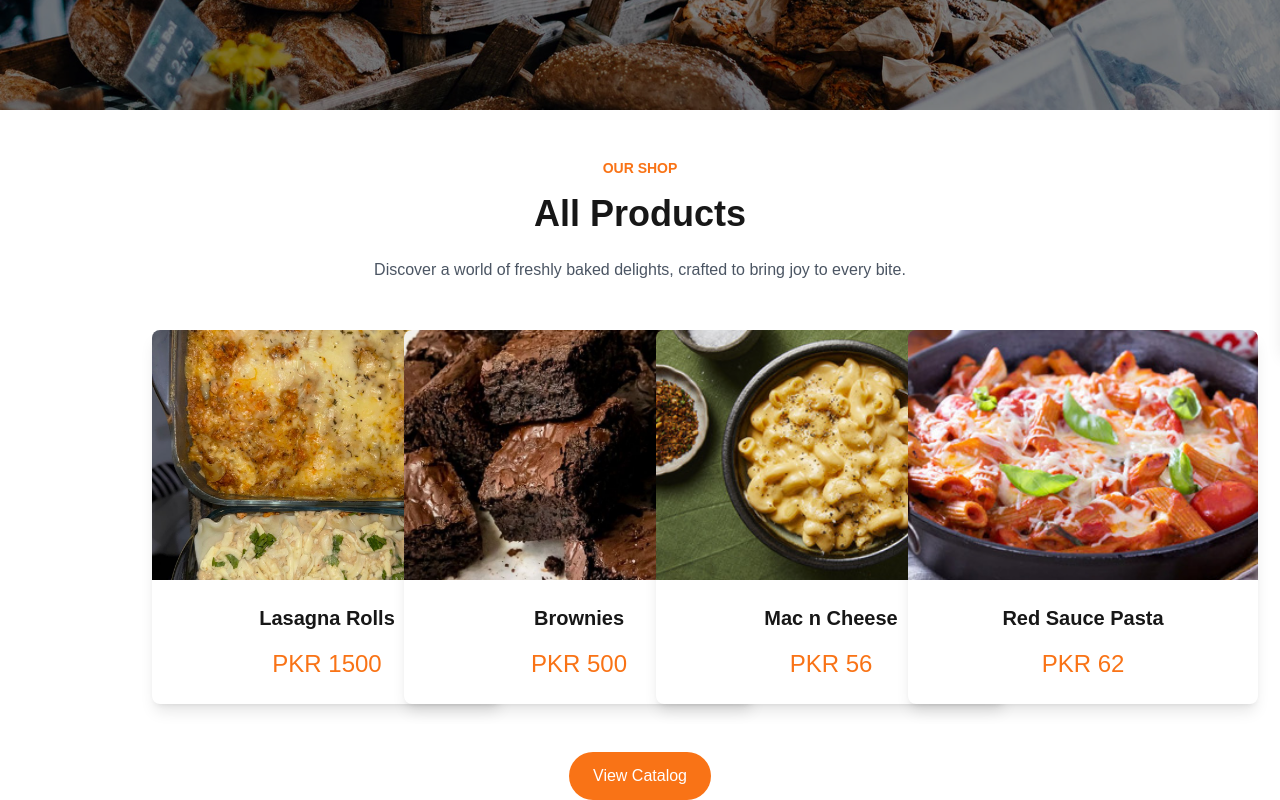
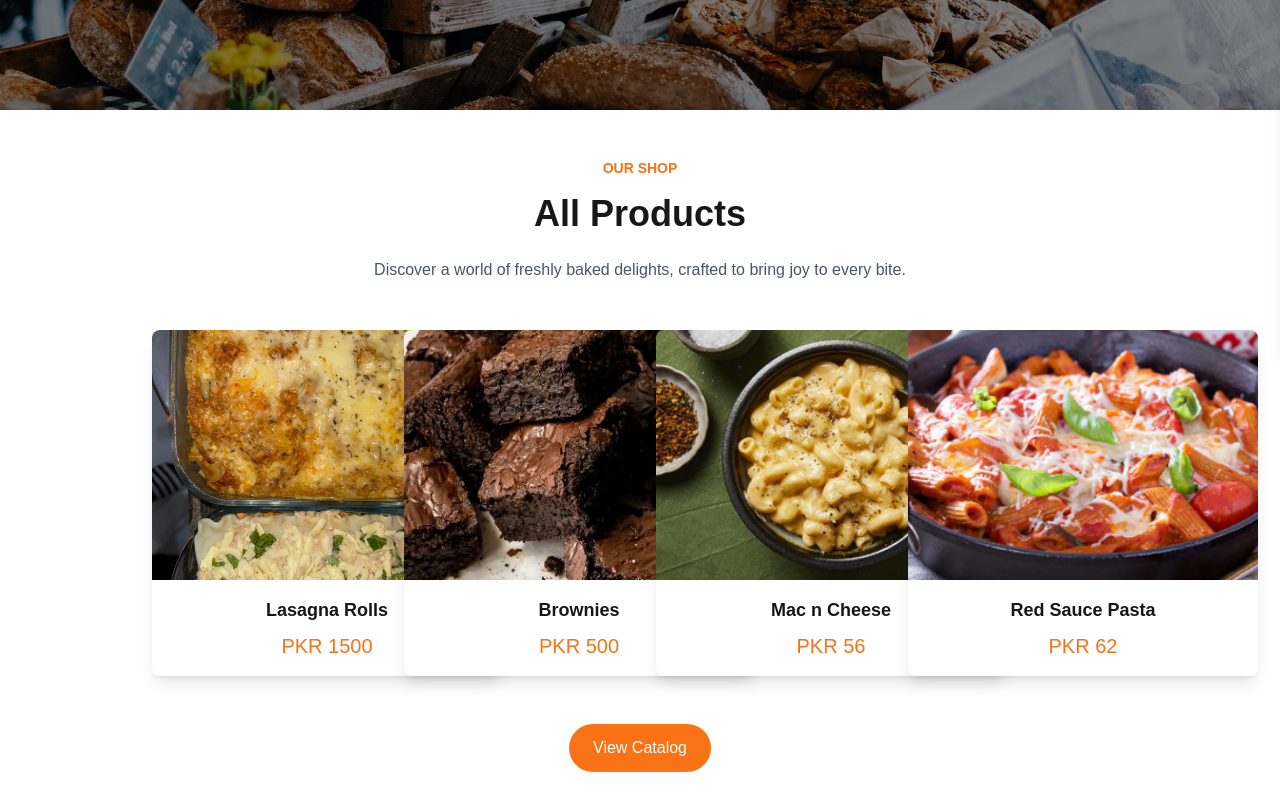
Before and after one commit to hhw51/HotFromTheOven, a Next.js app: page / in a window 1280 px wide. Shown: the part 450-1250 px from the top of the page. After the commit the page ends 1222 px from the top, so only its background shows below. Built offline with nearby package versions, Linux system fonts and the light colour scheme.

Commit message:
product-card

```diff
--- a/src/app/components/AllProducts/ProductCard.tsx
+++ b/src/app/components/AllProducts/ProductCard.tsx
@@ -16,9 +16,9 @@ const ProductCard: React.FC<ProductCardProps> = ({ image, name, price }) => {
   };
 
   return (
-    <div className="bg-white shadow-lg rounded-lg overflow-hidden w-[350px]">
+    <div className="bg-white shadow-lg rounded-lg overflow-hidden w-full sm:w-[300px] md:w-[350px] mx-auto">
       {/* Image Section */}
-      <div className="w-full h-[250px] relative cursor-pointer" onClick={toggleModal}>
+      <div className="w-full h-[200px] sm:h-[220px] md:h-[250px] relative cursor-pointer" onClick={toggleModal}>
         <Image
           src={image}
           alt={name}
@@ -28,9 +28,9 @@ const ProductCard: React.FC<ProductCardProps> = ({ image, name, price }) => {
       </div>
 
       {/* Product Info Section */}
-      <div className="p-6 text-center">
-        <h3 className="text-xl font-semibold">{name}</h3>
-        <p className="text-orange-500 text-2xl mt-4">PKR {price}</p>
+      <div className="p-4 text-center">
+        <h3 className="text-lg font-semibold">{name}</h3>
+        <p className="text-orange-500 text-xl mt-2">PKR {price}</p>
       </div>
 
       {/* Modal for Full-Size Image */}
@@ -44,8 +44,8 @@ const ProductCard: React.FC<ProductCardProps> = ({ image, name, price }) => {
               src={image}
               alt={name}
               layout="responsive"
-              width={600} // Adjust width dynamically
-              height={600} // Adjust height dynamically
+              width={600}
+              height={600}
               className="rounded-lg"
             />
             <button
```
